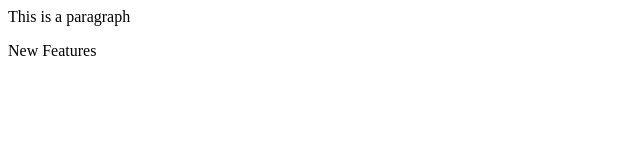
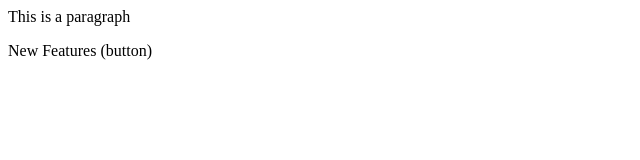
Before and after one commit to shubhamkhaire111/localrepo, a plain HTML site: page index.html in a window 1280 px wide. Shown: the full height of the page, 0-640 px from the left. Drawn offline with Linux system fonts and the light colour scheme.

```diff
--- a/index.html
+++ b/index.html
@@ -1,2 +1,2 @@
 <p>This is a paragraph </p>
-<p>New Features</p>
+<p>New Features (button)</p>
```
